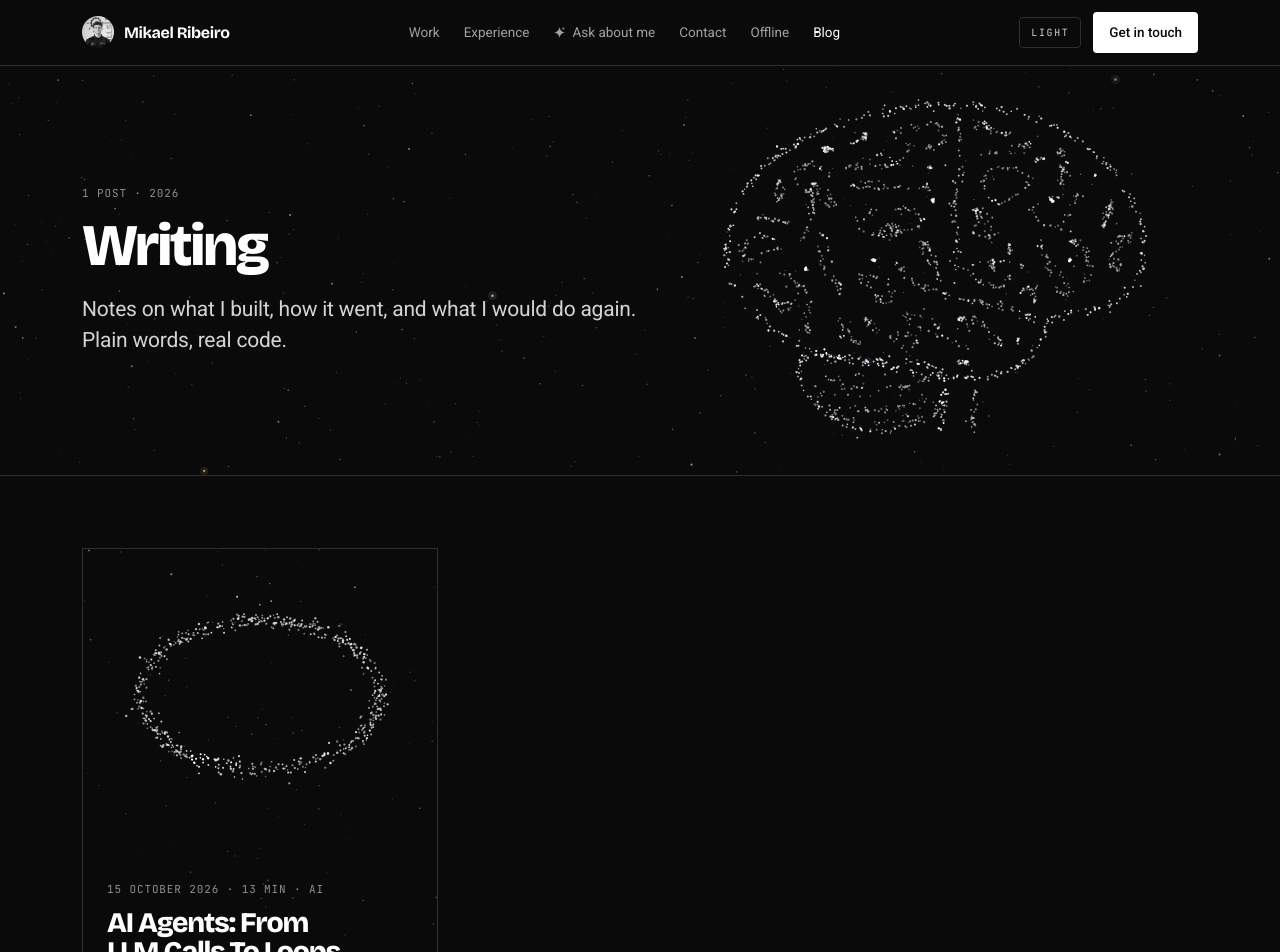
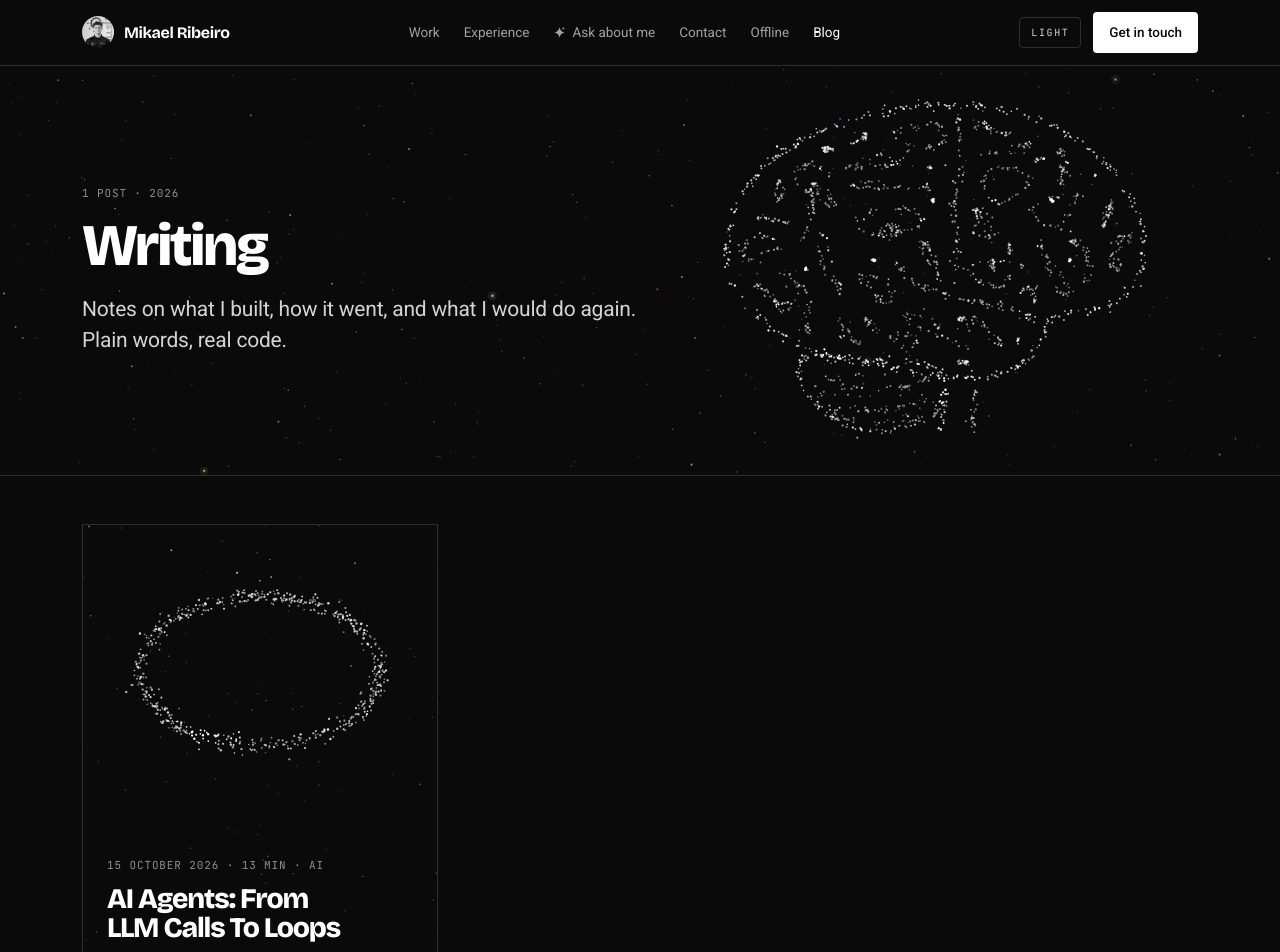
Before and after one commit to Mikkaiser/mikkaiser-portfolio, a Next.js app: page /blog in a window 1280 px wide. Shown: the top 952 px of the page. Built offline with nearby package versions, Linux system fonts and the light colour scheme.

Commit message:
Bring the post cards 48px under the blog hero

```diff
--- a/app/blog/blog.css
+++ b/app/blog/blog.css
@@ -55,8 +55,8 @@
   .blog-hero { align-items: flex-end; min-height: 0; padding: 280px 0 var(--space-8); }
 }
 
-/* The footer brings its own 72px above it, so the post list adds none below. */
-.blog-index.section--last { padding-bottom: 0; }
+/* 48px under the hero. The footer brings its own 72px above it, so the post list adds none below. */
+.blog-index.section--last { padding-top: var(--space-12); padding-bottom: 0; }
 
 .topics { display: flex; flex-wrap: wrap; gap: var(--space-2); border: 0; margin: 0 0 var(--space-6); padding: 0; min-width: 0; }
 .tag {
```
